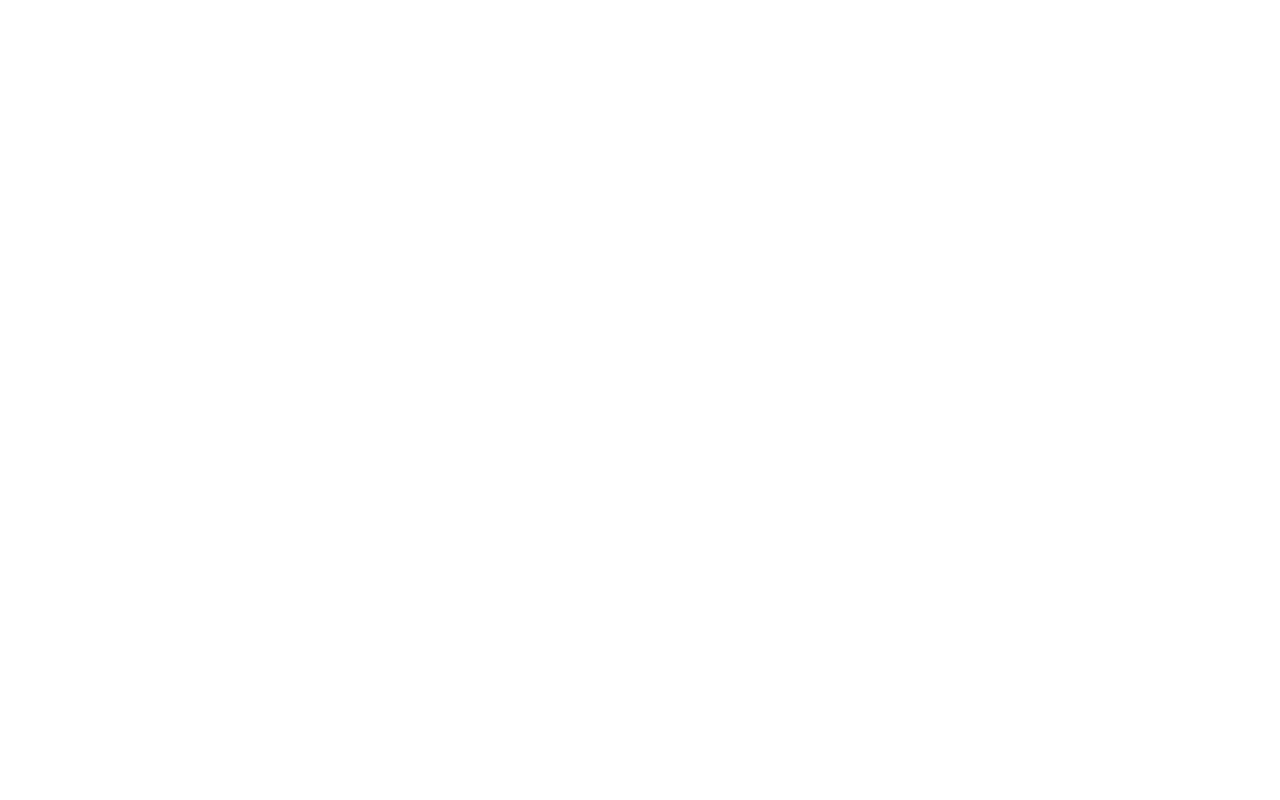
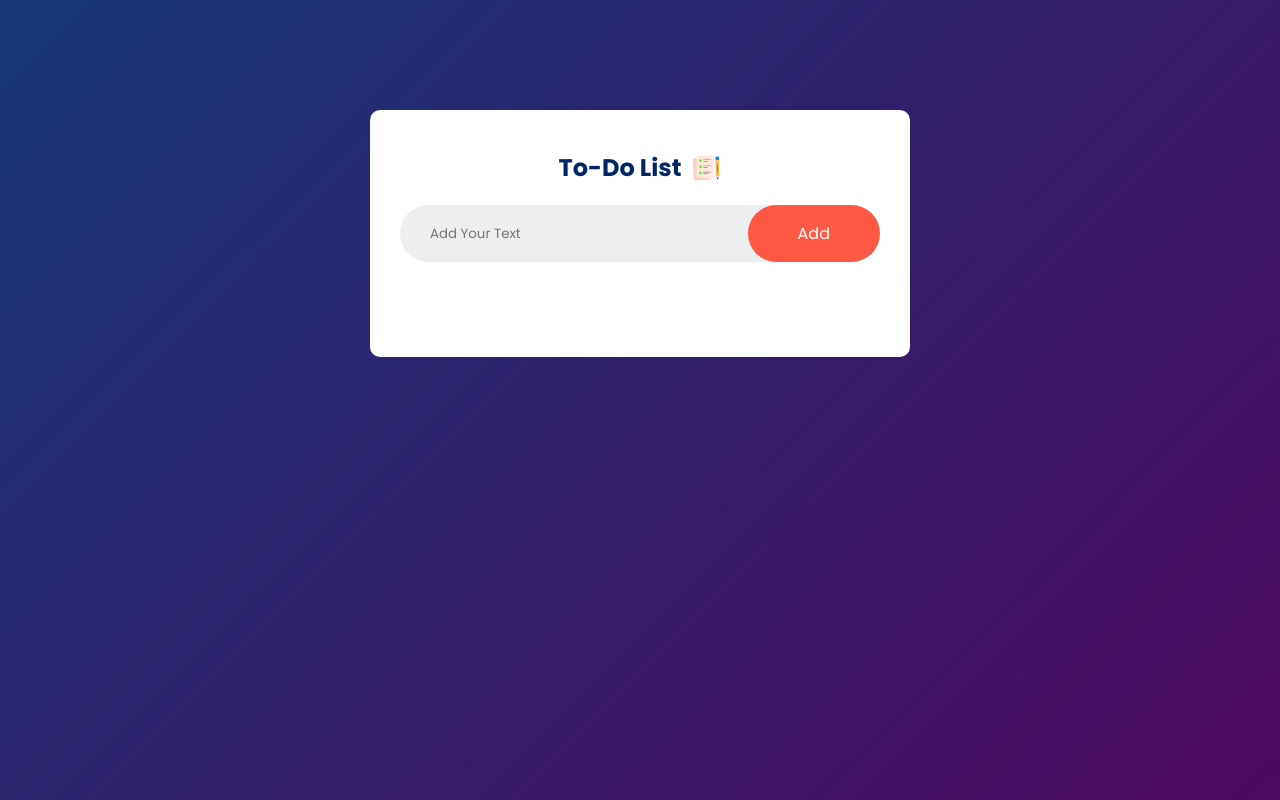
Before and after one commit to Ranjeet0302Singh/ToDo-List-App-in-JS, a plain HTML site: page index.html in a window 1280 px wide. Drawn offline with Linux system fonts and the light colour scheme.

Commit message:
task adding function done

```diff
--- a/index.html
+++ b/index.html
@@ -1,13 +1,28 @@
 <!DOCTYPE html>
 <html lang="en">
-<head>
-    <meta charset="UTF-8">
-    <meta http-equiv="X-UA-Compatible" content="IE=edge">
-    <meta name="viewport" content="width=device-width, initial-scale=1.0">
+  <head>
+    <meta charset="UTF-8" />
+    <meta http-equiv="X-UA-Compatible" content="IE=edge" />
+    <meta name="viewport" content="width=device-width, initial-scale=1.0" />
     <title>ToDo List App</title>
-    <link rel="stylesheet" href="style.css">
-</head>
-<body>
+    <link rel="stylesheet" href="style.css" />
+  </head>
+  <body>
+    <div class="container">
+      <div class="todo-app">
+        <h2>To-Do List <img src="images/icon.png" alt="" /></h2>
+        <div class="row">
+          <input type="text" id="input-box" placeholder="Add Your Text" />
+          <button onclick="addTask()">Add</button>
+        </div>
+        <ul id="list-container">
+          <!-- <li class="checked">Task 1</li>
+            <li>Task 2</li>
+            <li>Task 3</li>
+            <li>Task 4</li> -->
+        </ul>
+      </div>
+    </div>
     <script src="script.js"></script>
-</body>
+  </body>
 </html>
--- a/script.js
+++ b/script.js
@@ -0,0 +1,13 @@
+const inputBox = document.getElementById("input-box");
+const listContainer = document.getElementById("list-container");
+
+function addTask(){
+     if(inputBox.value===''){
+        alert("You must write something")
+     }
+     else{
+        let li = document.createElement("li");
+        li.innerHTML=inputBox.value;
+        listContainer.appendChild(li)
+     }
+}
--- a/style.css
+++ b/style.css
@@ -0,0 +1,90 @@
+@import url(https://fonts.googleapis.com/css?family=Poppins:100,100italic,200,200italic,300,300italic,regular,italic,500,500italic,600,600italic,700,700italic,800,800italic,900,900italic);
+*{
+    margin: 0;padding: 0;
+    font-family:"Poppins",sans-serif;
+    box-sizing: border-box;
+}
+.container{
+    width: 100%;
+    min-height: 100vh;
+    background: linear-gradient(135deg,#153677,#4e085f);
+    padding: 10px;
+}
+
+.todo-app{
+    width: 100%;
+    max-width: 540px;
+    background: #fff;
+    margin: 100px auto 20px;
+    padding: 40px 30px 70px;
+    border-radius: 10px;
+}
+
+.todo-app h2{
+    color: #002765;
+    display: flex;
+    align-items: center;
+    justify-content: center;
+    margin-bottom: 20px;
+}
+
+.todo-app h2 img{
+    width: 30px;
+    margin-left: 10px;
+}
+.row{
+    display: flex;
+    align-items: center;
+    justify-content: space-between;
+    background: #edeef0;
+    border-radius: 30px;
+    padding-left: 20px;
+    margin-bottom: 25px;
+}
+input{
+    flex: 1;
+    border: none;
+    outline: none;
+    background: transparent;
+    padding: 10px;
+    font-weight: 14px;
+}
+button{
+    border: none;
+    outline: none;
+    padding: 16px 50px;
+    background: #ff5945;
+    color: #fff;
+    font-size: 16px;
+    cursor: pointer;
+    border-radius: 40px;
+}
+
+ul li{
+    list-style: none;
+    font-size: 17px;
+    padding: 12px 8px 12px 50px;
+    user-select: none;
+    cursor: pointer;
+    position: relative;
+}
+ul li::before{
+    content: '';
+    position: absolute;
+    height: 28px;
+    width: 28px;
+    border-radius: 50%;
+    background-image: url(images/unchecked.png);
+    background-size: cover;
+    background-position: center;
+    top: 12px;
+    left: 8px;
+}
+ul li.checked{
+    color: #555;
+    text-decoration: line-through;
+}
+
+ul li.checked::before{
+    background-image: url(images/checked.png);
+}
```
Also changed, not shown: images/checked.png (added), images/icon.png (added), images/unchecked.png (added).
